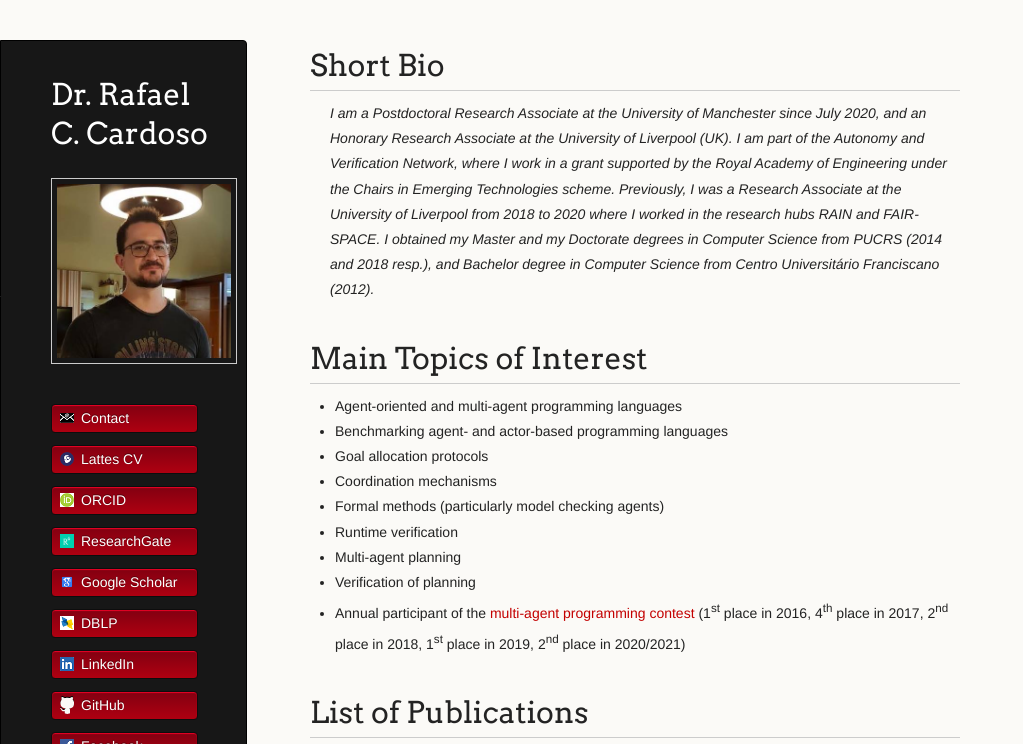
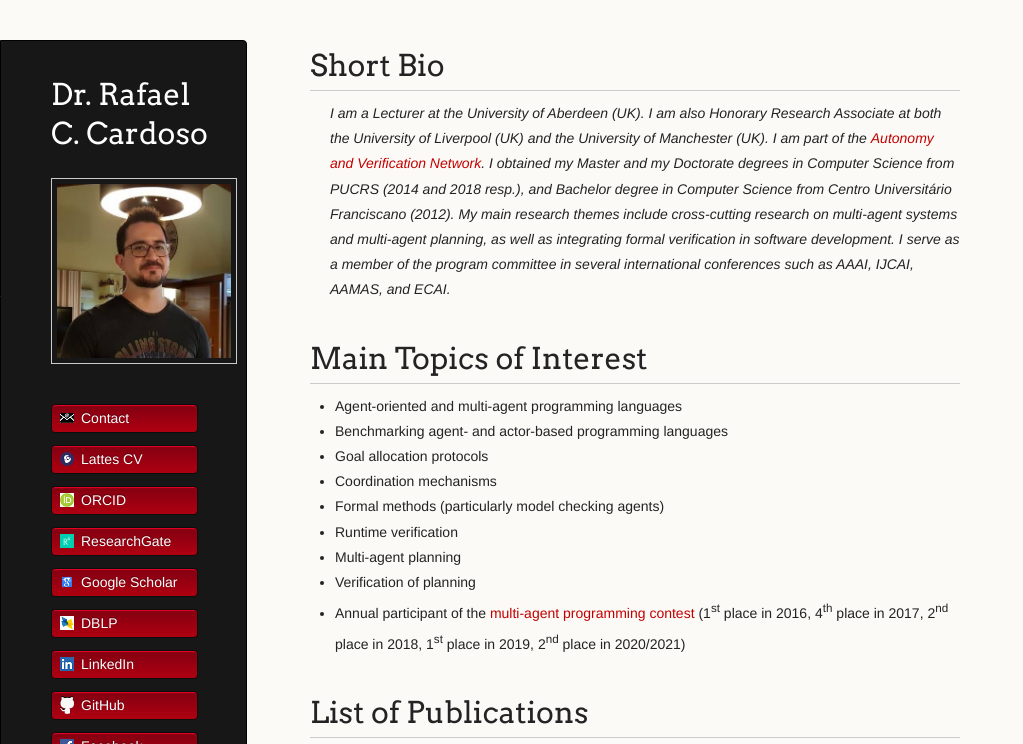
Before and after one commit to rafaelcaue/rafaelcaue.github.io, a Jekyll site: the page built from index.md, in a window 1280 px wide and 900 px high, cut to the strip 0-744 px from the top of the window. Shown: the whole strip, without its empty margins (0-1023 px from the left). Built offline with Jekyll 4.4.1, drawn with Linux system fonts in a browser that asks for light colours; our own code applies the rules of GitHub Pages for plain Markdown files.

Commit message:
Update index.md

```diff
--- a/index.md
+++ b/index.md
@@ -4,7 +4,7 @@ layout: default
 
 # Short Bio
 
-> I am a Postdoctoral Research Associate at the University of Manchester since July 2020, and an Honorary Research Associate at the University of Liverpool (UK). I am part of the Autonomy and Verification Network, where I work in a grant supported by the Royal Academy of Engineering under the Chairs in Emerging Technologies scheme. Previously, I was a Research Associate at the University of Liverpool from 2018 to 2020 where I worked in the research hubs RAIN and FAIR-SPACE. I obtained my Master and my Doctorate degrees in Computer Science from PUCRS (2014 and 2018 resp.), and Bachelor degree in Computer Science from Centro Universitário Franciscano (2012).
+> I am a Lecturer at the University of Aberdeen (UK). I am also Honorary Research Associate at both the University of Liverpool (UK) and the University of Manchester (UK). I am part of the [Autonomy and Verification Network](https://autonomy-and-verification.github.io/). I obtained my Master and my Doctorate degrees in Computer Science from PUCRS (2014 and 2018 resp.), and Bachelor degree in Computer Science from Centro Universitário Franciscano (2012). My main research themes include cross-cutting research on multi-agent systems and multi-agent planning, as well as integrating formal verification in software development. I serve as a member of the program committee in several international conferences such as AAAI, IJCAI, AAMAS, and ECAI.
 
 # Main Topics of Interest
 
```
